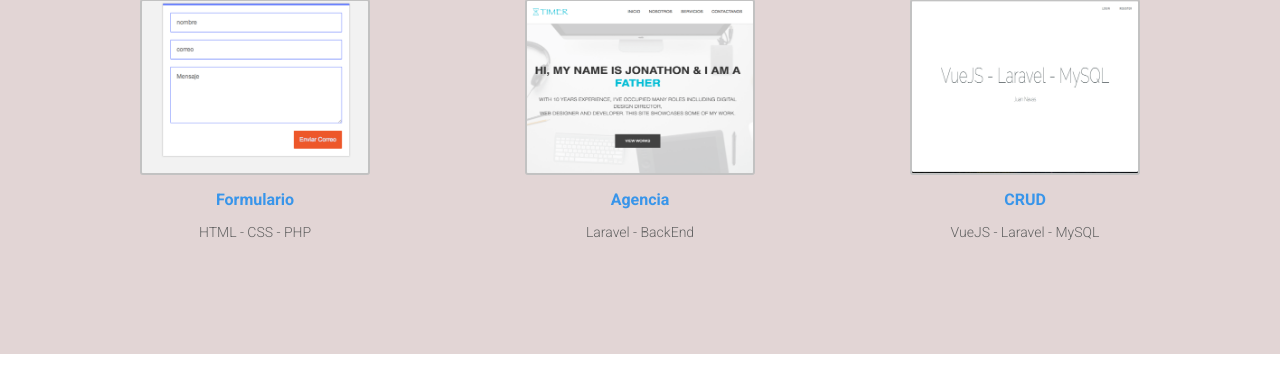
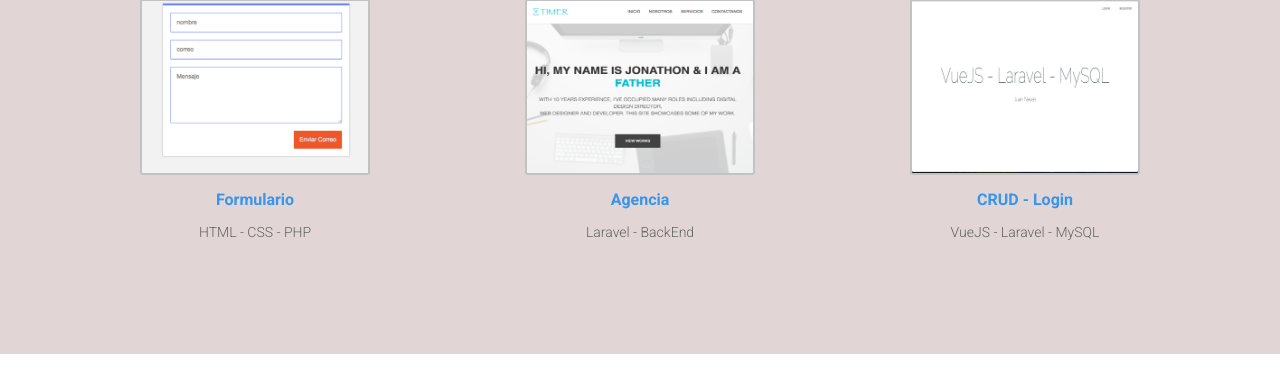
Before and after one commit to JuanNavasJN/juannavas.dev, a PHP site: page /index.view.php in a window 1280 px wide. Shown: the part 1427-1810 px from the top of the page. Run offline with PHP 8.4, Linux system fonts and the light colour scheme; some libraries are stand-ins or nearby versions.

Commit message:
add crud-login laravel

```diff
--- a/index.view.php
+++ b/index.view.php
@@ -155,7 +155,7 @@
                 <img src="img/trabajos/7.png" alt="Segundo proyecto con Laravel" title="Segundo proyecto con Laravel">
               </div>
               <div class="descripcion">
-                <p class="nombre">CRUD</p>
+                <p class="nombre">CRUD - Login</p>
                 <p class="categoria">VueJS - Laravel - MySQL</p>
               </div>
             </a>
```
